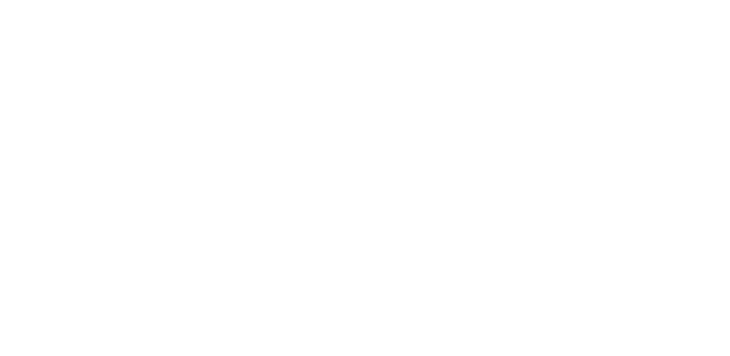
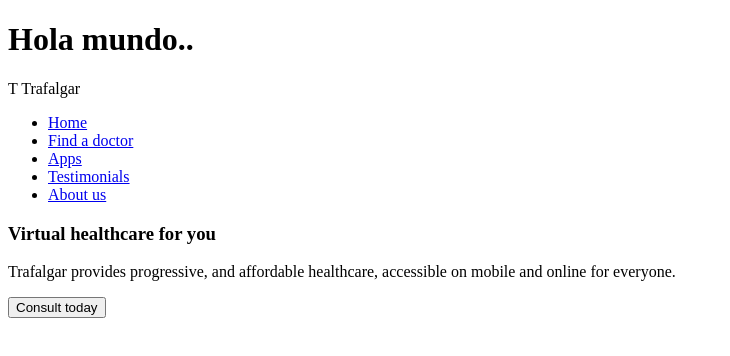
Before and after one commit to danielmejia1985/introduccion-a-la-programacion, a plain HTML site: page index.html in a window 1280 px wide. Shown: the whole page, without its empty margins (0-730 px from the left). Drawn offline with Linux system fonts and the light colour scheme.

Commit message:
3er. commit

```diff
--- a/index.html
+++ b/index.html
@@ -1,11 +1,46 @@
 <!DOCTYPE html>
 <html lang="en">
+
 <head>
-    <meta charset="UTF-8">
-    <meta name="viewport" content="width=device-width, initial-scale=1.0">
-    <title>Document</title>
+  <meta charset="UTF-8" />
+  <meta name="viewport" content="width=device-width, initial-scale=1.0" />
+  <title>introduccion-a-la-programacion</title>
 </head>
+
 <body>
+  <!-- Esto es un comentario-->
+  <h1>Hola mundo..</h1>
 
+  <header>
+    <span>T</span>
+    <span>Trafalgar</span>
+
+    <ul>
+      <li><a href="#">Home</a></li>
+
+      <li><a href="#">Find a doctor</a></li>
+
+      <li><a href="#">Apps</a></li>
+
+      <li><a href="#"> Testimonials</a></li>
+
+      <li><a href="#">About us</a></li>
+    </ul>
+  </header>
+
+  <main>
+    <section>
+      <article>
+        <h1>Virtual healthcare for you</h1>
+        <p>
+          Trafalgar provides progressive, and affordable healthcare,
+          accessible on mobile and online for everyone.
+        </p>
+
+        <button>Consult today</button>
+      </article>
+    </section>
+  </main>
 </body>
+
 </html>
```
Also changed, not shown: assets/Screenshot_1.jpg (added).
